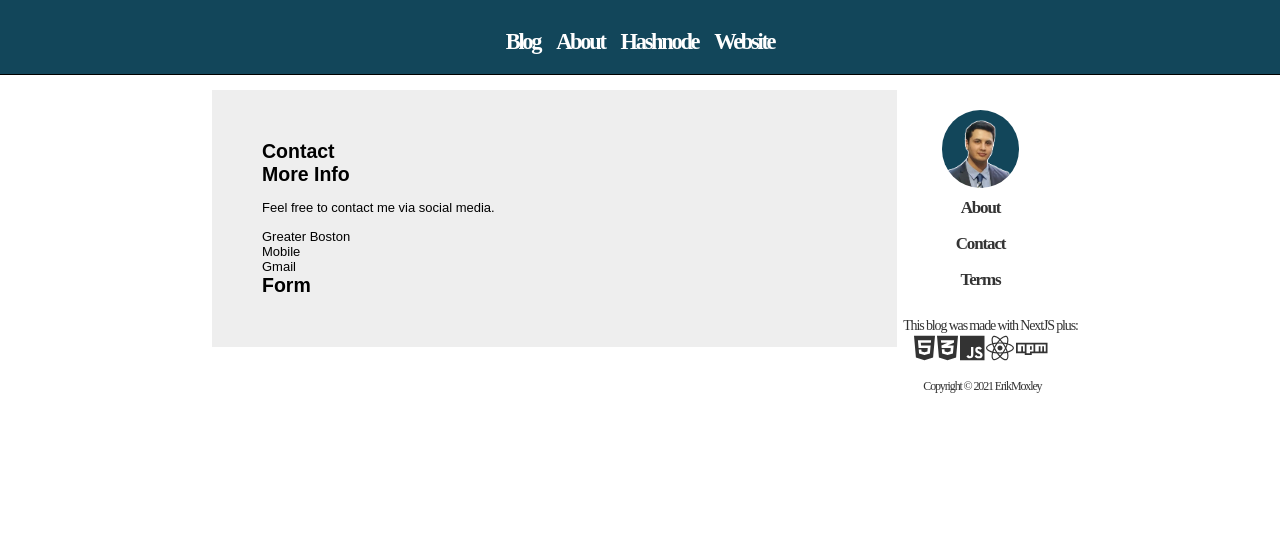
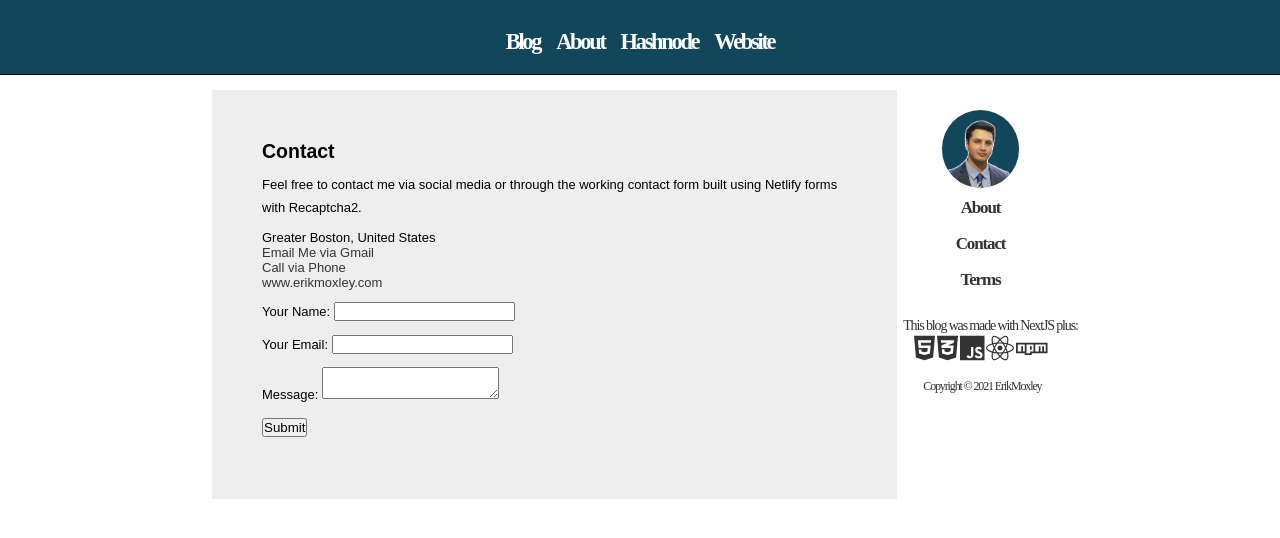
Before and after one commit to ErikMoxley/moxleydevblog, a Next.js app: page /contact in a window 1280 px wide. Shown: the top 538 px of the page. Built offline with nearby package versions, Linux system fonts and the light colour scheme; a web font is replaced by a local one.

Commit message:
netlify form

```diff
--- a/pages/contact.js
+++ b/pages/contact.js
@@ -6,22 +6,43 @@ const Contact = () => {
 
 <div id="contact-area">
   <div className="about-container">
-    <h2 className="block_title">Contact</h2>
-    <div className="row">
-      <div className="col-sm-6">
-        <h2 className="con-title">More Info</h2>
-        <p>Feel free to contact me via social media.</p>
-        <ul className="address">
-          <li>Greater Boston</li>
-          <li>Mobile</li>
-          <li>Gmail</li>
-        </ul>
-      </div>
-      <div className="col-sm-6">
-      <h2 className="con-title">Form</h2>
+    <div class="contact-info">
+      <h2 class="con-title">Contact</h2>
+        <p>Feel free to contact me via social media or through the working contact form built using Netlify forms with Recaptcha2.</p>
+          <ul class="address">
+            <li><span>Greater Boston, United States</span></li>
+              <li><span>
+                <a
+                  href="mailto:moxleydev@gmail.com"
+                  target="_blank"
+                  rel="noopener noreferrer">Email Me via Gmail
+                </a></span></li>
+              <li><span>
+                <a href="tel:+19789358860">Call via Phone
+                </a></span></li>
+                  <li><span><a href="https://erikmoxley.com/" alt='' target="_blank" rel="noopener noreferrer">www.erikmoxley.com
+                </a></span></li>
+          </ul>
+</div>
 
-      </div>
-    </div>
+<div className="contact-form">
+  <form name="contact" method="POST" data-netlify="true">
+  <p>
+    <label>Your Name: <input type="text" name="name" /></label>
+  </p>
+  <p>
+    <label>Your Email: <input type="email" name="email" /></label>
+  </p>
+  <p>
+    <label>Message: <textarea name="message"></textarea></label>
+  </p>
+  <p>
+    <button type="submit">Submit</button>
+  </p>
+</form>
+</div>
+
+
   </div>
 </div>
 
```
